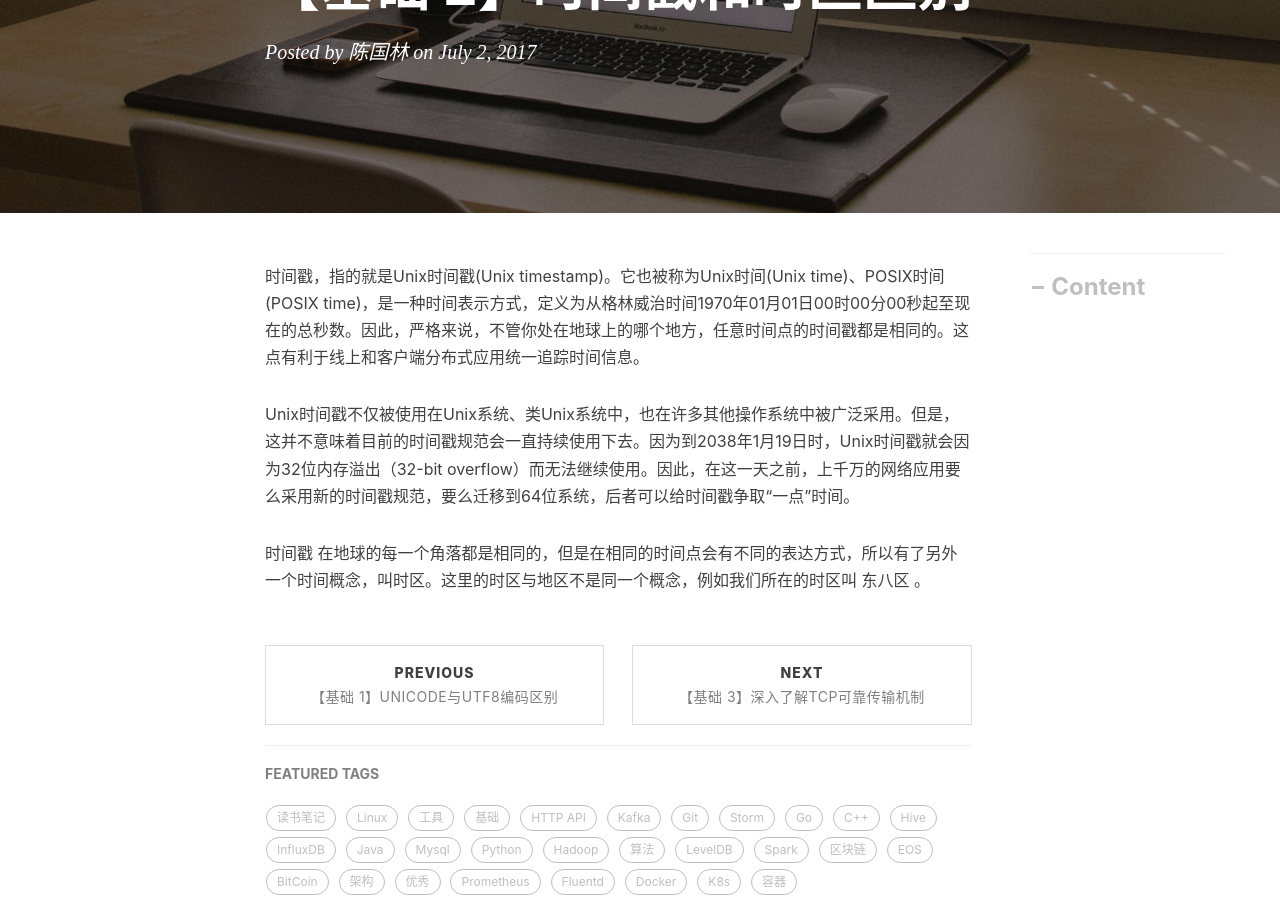
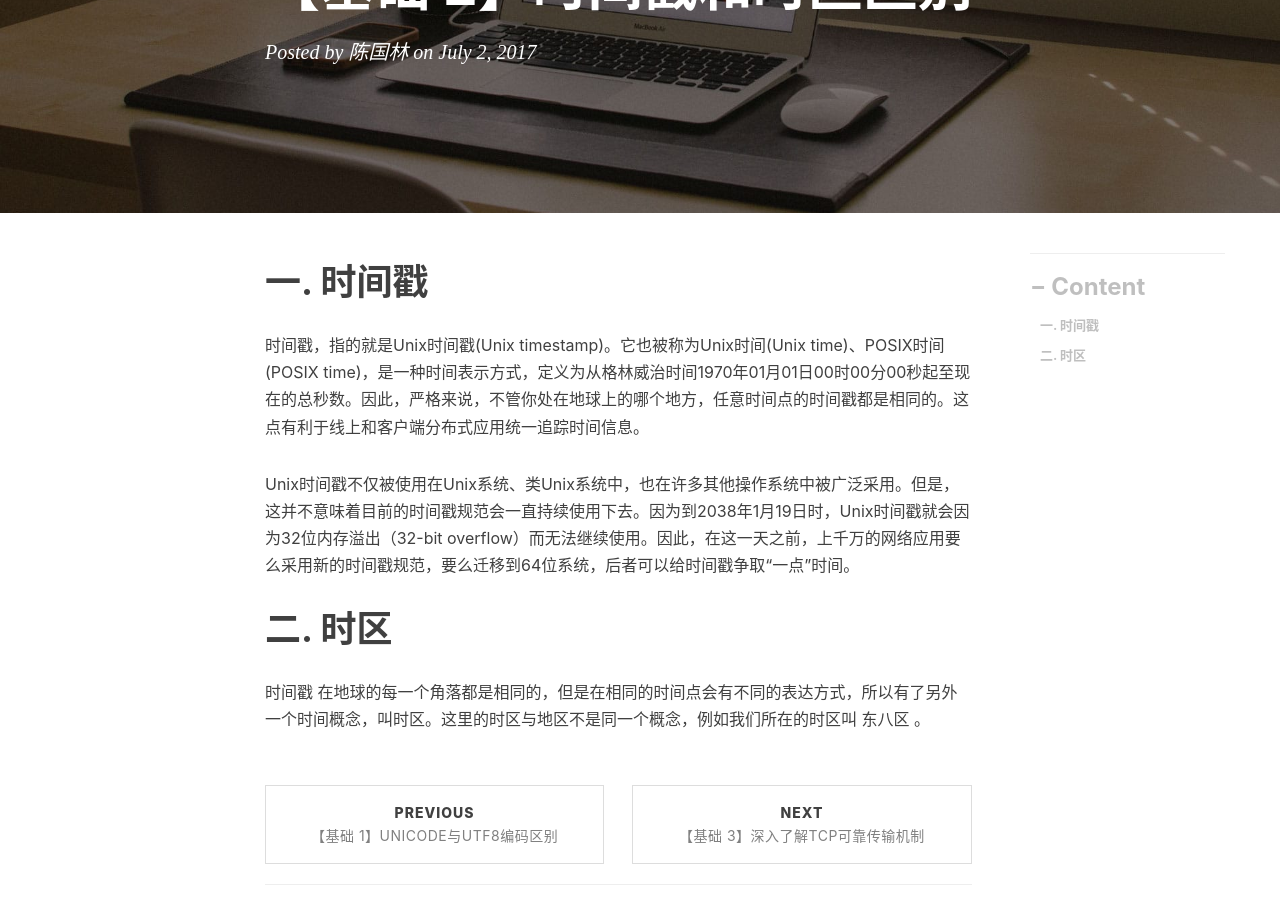
Before and after one commit to engru/chenguolin.github.io, a Jekyll site: the page built from _posts/2017-07-02-【基础-2】时间戳和时区区别.md, in a window 1280 px wide and 900 px high, scrolled down 244 px. Built offline with Jekyll 4.4.1, drawn with Linux system fonts in a browser that asks for light colours; nearby versions of some CDN libraries; comment, search, counter and statistics services are not loaded.

Commit message:
Update 2017-07-02-【基础-2】时间戳和时区区别.md

```diff
--- a/_posts/2017-07-02-【基础-2】时间戳和时区区别.md
+++ b/_posts/2017-07-02-【基础-2】时间戳和时区区别.md
@@ -6,8 +6,10 @@ tags:         #标签
     - 基础
 ---
 
+# 一. 时间戳
 时间戳，指的就是Unix时间戳(Unix timestamp)。它也被称为Unix时间(Unix time)、POSIX时间(POSIX time)，是一种时间表示方式，定义为从格林威治时间1970年01月01日00时00分00秒起至现在的总秒数。因此，严格来说，不管你处在地球上的哪个地方，任意时间点的时间戳都是相同的。这点有利于线上和客户端分布式应用统一追踪时间信息。
 
 Unix时间戳不仅被使用在Unix系统、类Unix系统中，也在许多其他操作系统中被广泛采用。但是，这并不意味着目前的时间戳规范会一直持续使用下去。因为到2038年1月19日时，Unix时间戳就会因为32位内存溢出（32-bit overflow）而无法继续使用。因此，在这一天之前，上千万的网络应用要么采用新的时间戳规范，要么迁移到64位系统，后者可以给时间戳争取“一点”时间。
 
+# 二. 时区
 时间戳 在地球的每一个角落都是相同的，但是在相同的时间点会有不同的表达方式，所以有了另外一个时间概念，叫时区。这里的时区与地区不是同一个概念，例如我们所在的时区叫 东八区 。
```
